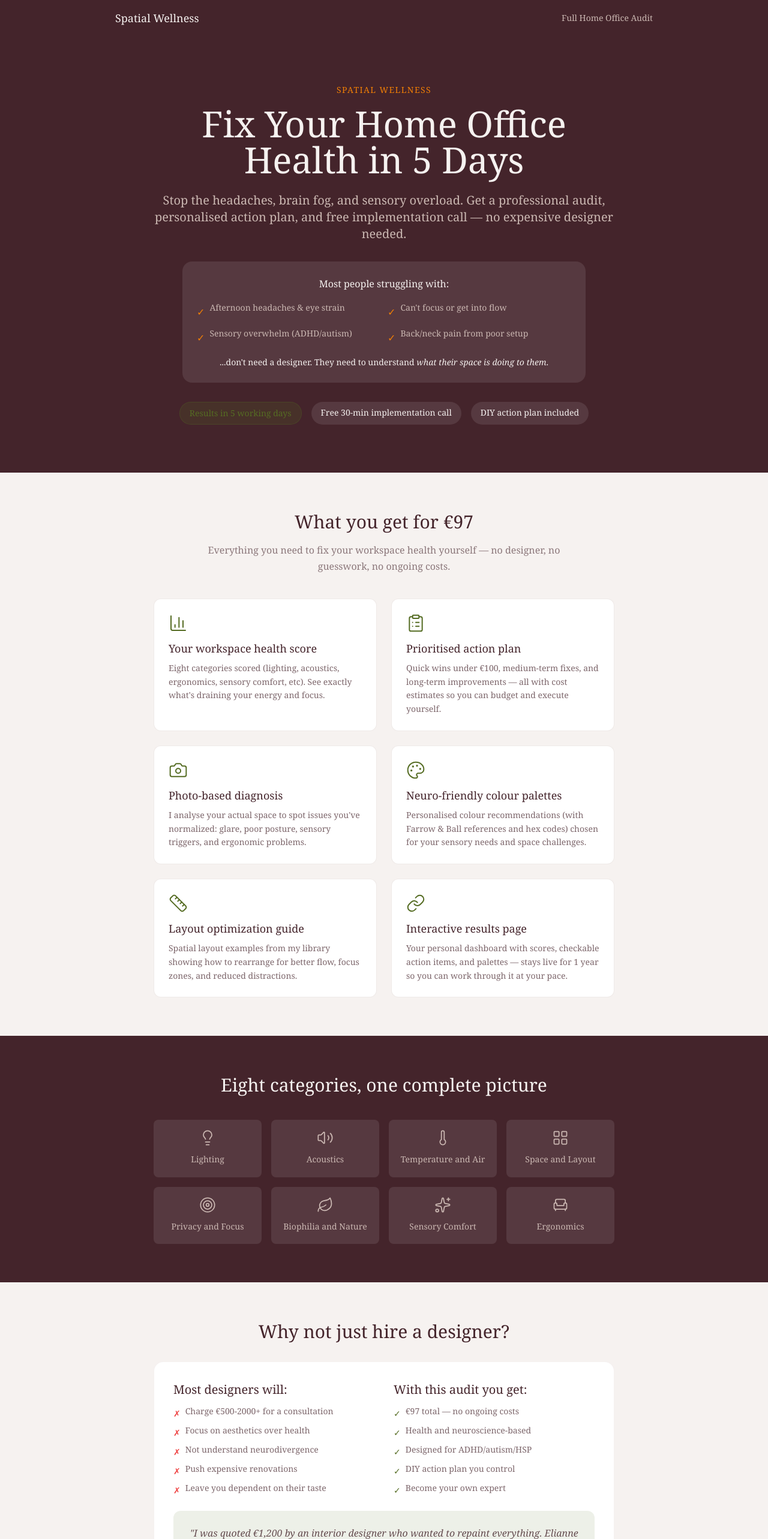
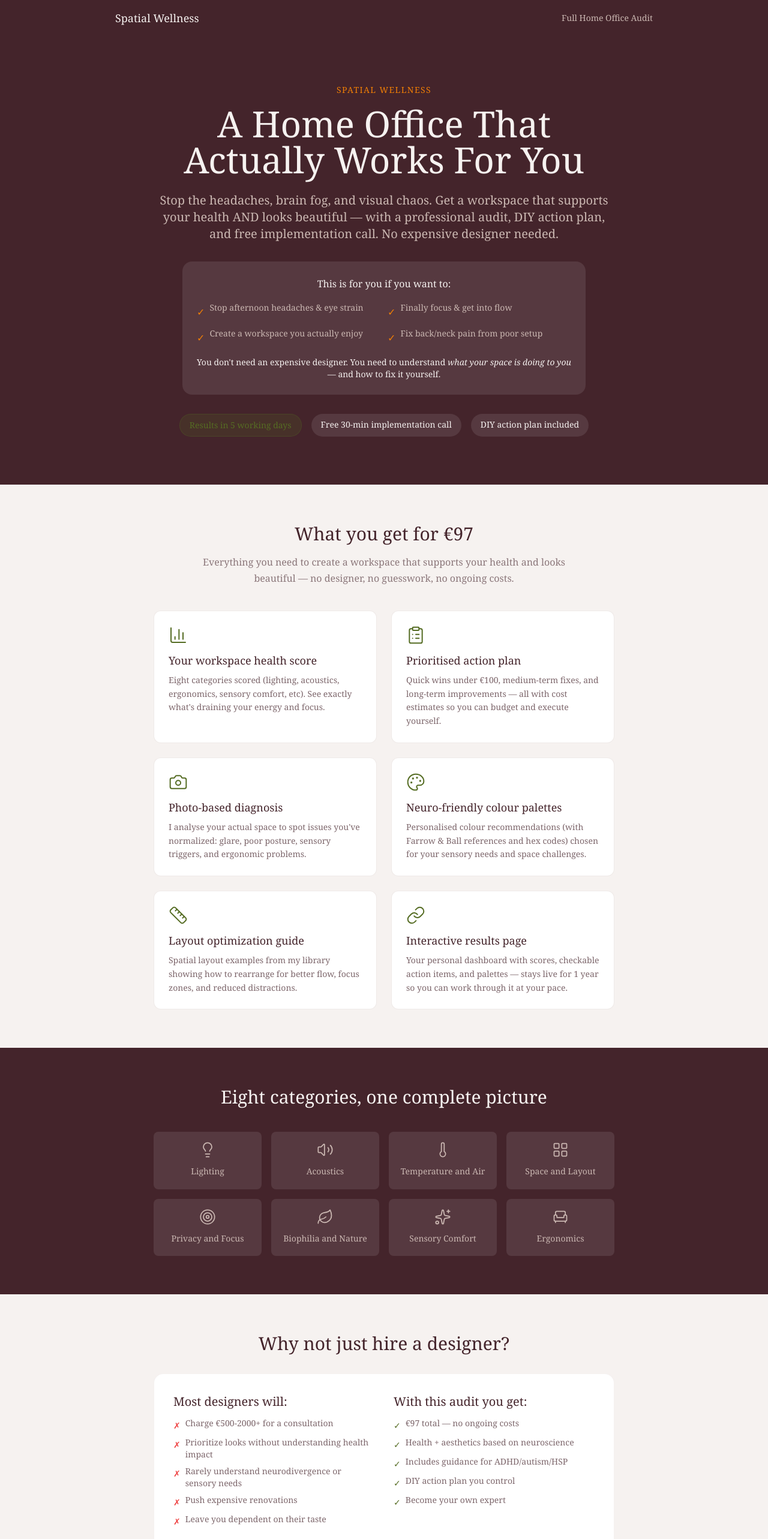
Before and after one commit to spatialwellness/full-audit, a Next.js app: page / in a window 1280 px wide. Shown: the top 2566 px of the page at 60% size. Built offline with nearby package versions, Linux system fonts and the light colour scheme.

Commit message:
Balance health/aesthetics 70/30, make ADHD/autism inclusive not exclusive, replace gift emojis with icons

```diff
--- a/app/page.tsx
+++ b/app/page.tsx
@@ -15,7 +15,8 @@ import {
   Target,
   Leaf,
   Sparkles,
-  Armchair
+  Armchair,
+  Gift
 } from "lucide-react";
 
 export default function HomePage() {
@@ -65,33 +66,33 @@ export default function HomePage() {
             Spatial Wellness
           </p>
           <h1 className="font-playfair text-4xl md:text-5xl lg:text-6xl mb-6">
-            Fix Your Home Office Health in 5 Days
+            A Home Office That Actually Works For You
           </h1>
           <p className="text-brand-rose font-lora text-lg md:text-xl leading-relaxed mb-8">
-            Stop the headaches, brain fog, and sensory overload. Get a professional audit, personalised action plan, and free implementation call — no expensive designer needed.
+            Stop the headaches, brain fog, and visual chaos. Get a workspace that supports your health AND looks beautiful — with a professional audit, DIY action plan, and free implementation call. No expensive designer needed.
           </p>
           <div className="bg-brand-cream/10 rounded-2xl p-6 max-w-2xl mx-auto mb-8">
-            <p className="font-lora text-brand-cream mb-4">Most people struggling with:</p>
+            <p className="font-lora text-brand-cream mb-4">This is for you if you want to:</p>
             <div className="grid md:grid-cols-2 gap-3 text-left">
               <div className="flex items-start gap-2">
                 <span className="text-brand-orange mt-1">✓</span>
-                <span className="font-lora text-sm text-brand-rose">Afternoon headaches & eye strain</span>
+                <span className="font-lora text-sm text-brand-rose">Stop afternoon headaches & eye strain</span>
               </div>
               <div className="flex items-start gap-2">
                 <span className="text-brand-orange mt-1">✓</span>
-                <span className="font-lora text-sm text-brand-rose">Can't focus or get into flow</span>
+                <span className="font-lora text-sm text-brand-rose">Finally focus & get into flow</span>
               </div>
               <div className="flex items-start gap-2">
                 <span className="text-brand-orange mt-1">✓</span>
-                <span className="font-lora text-sm text-brand-rose">Sensory overwhelm (ADHD/autism)</span>
+                <span className="font-lora text-sm text-brand-rose">Create a workspace you actually enjoy</span>
               </div>
               <div className="flex items-start gap-2">
                 <span className="text-brand-orange mt-1">✓</span>
-                <span className="font-lora text-sm text-brand-rose">Back/neck pain from poor setup</span>
+                <span className="font-lora text-sm text-brand-rose">Fix back/neck pain from poor setup</span>
               </div>
             </div>
             <p className="font-lora text-brand-cream mt-4 text-sm">
-              ...don't need a designer. They need to understand <em>what their space is doing to them</em>.
+              You don't need an expensive designer. You need to understand <em>what your space is doing to you</em> — and how to fix it yourself.
             </p>
           </div>
           <div className="mt-8 flex flex-wrap justify-center gap-4 text-sm font-lora">
@@ -115,7 +116,7 @@ export default function HomePage() {
             What you get for €97
           </h2>
           <p className="text-center font-lora text-brand-dark/60 mb-10 max-w-2xl mx-auto">
-            Everything you need to fix your workspace health yourself — no designer, no guesswork, no ongoing costs.
+            Everything you need to create a workspace that supports your health and looks beautiful — no designer, no guesswork, no ongoing costs.
           </p>
           <div className="grid md:grid-cols-2 gap-6">
             {[
@@ -221,11 +222,11 @@ export default function HomePage() {
                   </li>
                   <li className="flex items-start gap-2">
                     <span className="text-red-500 mt-1">✗</span>
-                    <span>Focus on aesthetics over health</span>
+                    <span>Prioritize looks without understanding health impact</span>
                   </li>
                   <li className="flex items-start gap-2">
                     <span className="text-red-500 mt-1">✗</span>
-                    <span>Not understand neurodivergence</span>
+                    <span>Rarely understand neurodivergence or sensory needs</span>
                   </li>
                   <li className="flex items-start gap-2">
                     <span className="text-red-500 mt-1">✗</span>
@@ -246,11 +247,11 @@ export default function HomePage() {
                   </li>
                   <li className="flex items-start gap-2">
                     <span className="text-brand-green mt-1">✓</span>
-                    <span>Health and neuroscience-based</span>
+                    <span>Health + aesthetics based on neuroscience</span>
                   </li>
                   <li className="flex items-start gap-2">
                     <span className="text-brand-green mt-1">✓</span>
-                    <span>Designed for ADHD/autism/HSP</span>
+                    <span>Includes guidance for ADHD/autism/HSP</span>
                   </li>
                   <li className="flex items-start gap-2">
                     <span className="text-brand-green mt-1">✓</span>
@@ -384,9 +385,12 @@ export default function HomePage() {
 
             {/* Bonus call details */}
             <div className="bg-brand-orange/10 border-2 border-brand-orange/30 rounded-xl p-6 text-center">
-              <p className="font-playfair text-brand-dark text-xl mb-2">
-                🎁 Free 30-Minute Implementation Call
-              </p>
+              <div className="flex items-center justify-center gap-2 mb-2">
+                <Gift className="w-6 h-6 text-brand-orange" strokeWidth={2} />
+                <p className="font-playfair text-brand-dark text-xl">
+                  Free 30-Minute Implementation Call
+                </p>
+              </div>
               <p className="font-lora text-sm text-brand-dark/70 mb-3">
                 After you receive your audit results, book your complimentary call. I'll help you:
               </p>
--- a/app/results/[id]/page.tsx
+++ b/app/results/[id]/page.tsx
@@ -14,7 +14,8 @@ import {
   Leaf,
   Sparkles,
   Armchair,
-  BarChart3
+  BarChart3,
+  Gift
 } from "lucide-react";
 
 const MOCK_RESULT: AuditResult = {
@@ -545,9 +546,12 @@ export default function ResultsPage({ params }: { params: { id: string } }) {
       <div className="max-w-3xl mx-auto px-6 py-12 space-y-16">
         {/* Free Implementation Call CTA */}
         <div className="bg-gradient-to-r from-brand-orange/10 to-brand-green/10 border-2 border-brand-orange/30 rounded-2xl p-8 text-center">
-          <p className="font-playfair text-2xl text-brand-dark mb-3">
-            🎁 Claim Your Free 30-Minute Implementation Call
-          </p>
+          <div className="flex items-center justify-center gap-2 mb-3">
+            <Gift className="w-7 h-7 text-brand-orange" strokeWidth={2} />
+            <p className="font-playfair text-2xl text-brand-dark">
+              Claim Your Free 30-Minute Implementation Call
+            </p>
+          </div>
           <p className="font-lora text-brand-dark/70 mb-4 max-w-2xl mx-auto">
             You've got your audit results — now let me help you execute them. Book your complimentary call within 7 days to get personal guidance on product selection, budget prioritization, and avoiding mistakes.
           </p>
```
